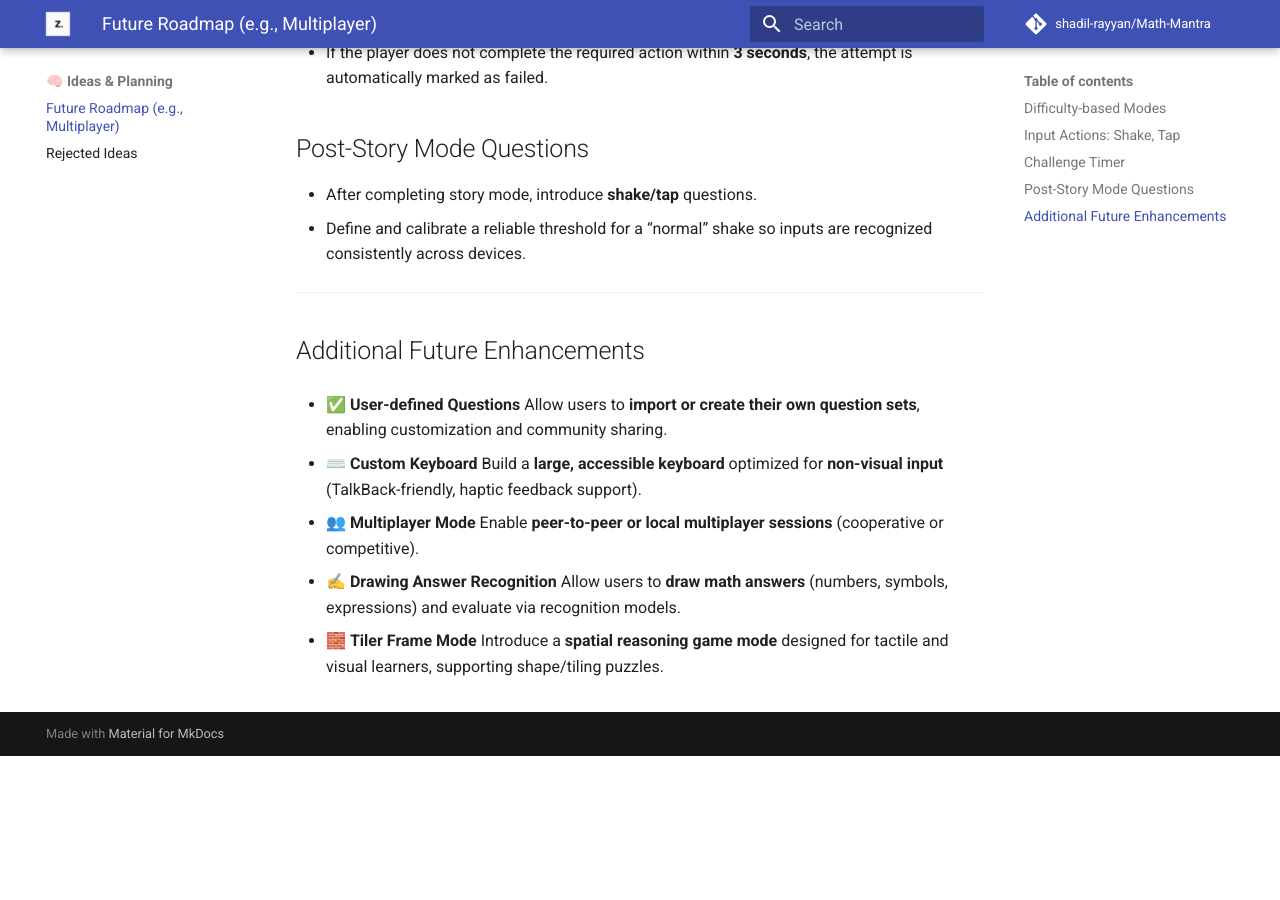
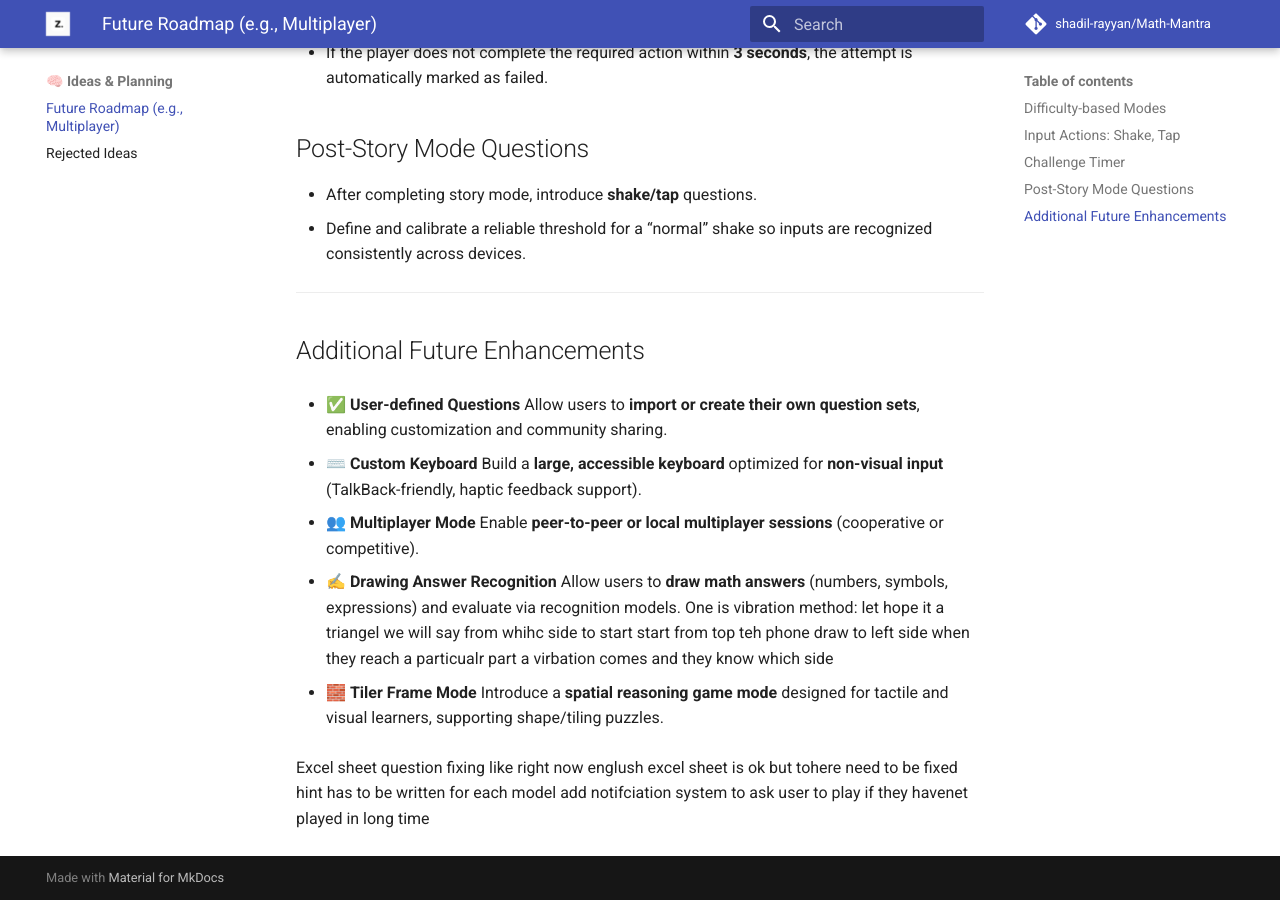
Before and after one commit to shadil-rayyan/Math-Mantra, an MkDocs documentation site: the page built from doc/docs/ideas/future.md, in a window 1280 px wide and 900 px high, scrolled down 640 px. Built offline with MkDocs 1.6.1 and Material for MkDocs 9.7.7, drawn with Linux system fonts in a browser that asks for light colours; comment, search, counter and statistics services are not loaded; before the commit the page ends 1396 px from its top, so only the background shows below that.

Commit message:
doc(debugging&futureidea):add some more details

```diff
--- a/doc/docs/ideas/future.md
+++ b/doc/docs/ideas/future.md
@@ -39,6 +39,11 @@
 
 * ✍️ **Drawing Answer Recognition**
   Allow users to **draw math answers** (numbers, symbols, expressions) and evaluate via recognition models.
+  One is vibration method: let hope it a triangel we will say from whihc side to start start from top teh phone draw to left side when they reach a particualr part a virbation comes and they know which side
 
 * 🧱 **Tiler Frame Mode**
   Introduce a **spatial reasoning game mode** designed for tactile and visual learners, supporting shape/tiling puzzles.
+
+Excel sheet question fixing like right now englush excel sheet is ok but tohere need to be fixed
+hint has to be written for each model
+add notifciation system to ask user to play if they havenet played in long time
--- a/doc/mkdocs.yml
+++ b/doc/mkdocs.yml
@@ -83,6 +83,7 @@ nav:
       - Rejected Ideas: ideas/rejected.md
 
   - 🤝 Contribute: contribute.md
+  - Debugging: debugging-tricks.md
   - ❓ FAQ: faq.md
   - 🙏 Credits: credits.md
   - 📜 License: license.md
```
Also changed, not shown: doc/docs/debugging-tricks.md (added, +4 -0 lines).
